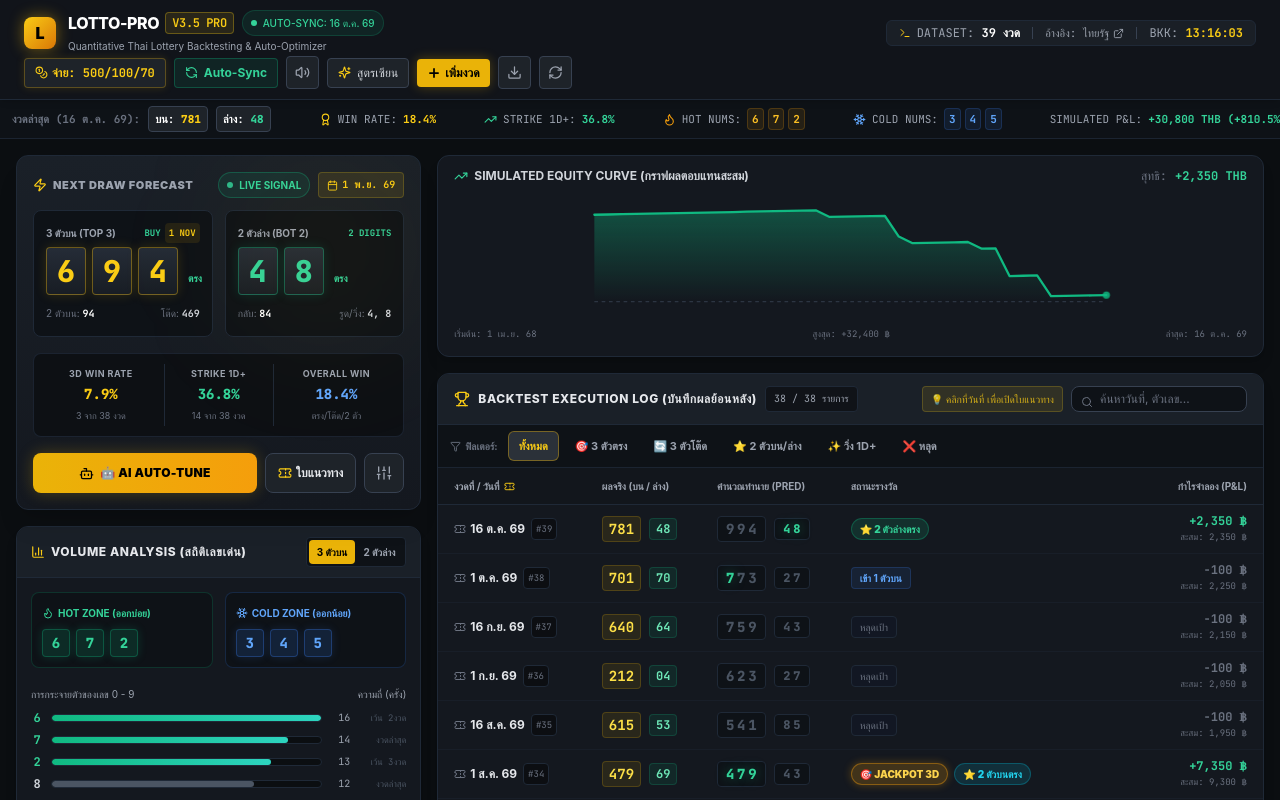
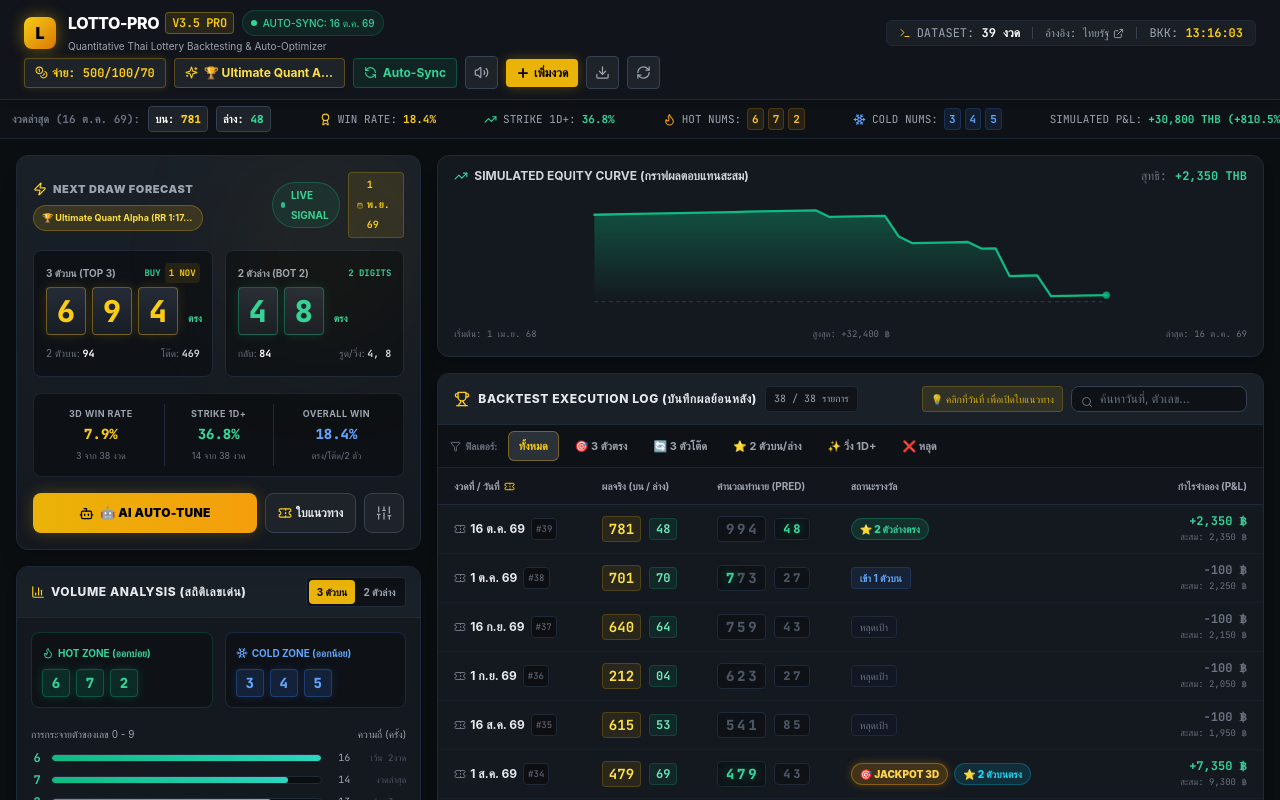
Before and after one commit to suteechu/LOTTO-PRO, a React (Vite) app: page / in a window 1280 px wide. Shown: the top 800 px of the page. Built offline with nearby package versions, Linux system fonts and the light colour scheme.

Commit message:
feat: show active preset indicator on navbar, card, and presets modal

```diff
--- a/src/App.tsx
+++ b/src/App.tsx
@@ -10,6 +10,7 @@
 import { AddDrawModal } from './components/AddDrawModal';
 import { PresetsModal } from './components/PresetsModal';
 import { PayoutSettingsModal } from './components/PayoutSettingsModal';
+import { matchCurrentPreset } from './data/presets';
 import {
   getStoredLotteryData,
   saveStoredLotteryData,
@@ -47,6 +48,10 @@
     } catch {}
     return DEFAULT_PAYOUT_CONFIG;
   });
+
+  // Current active preset detector
+  const activePreset = useMemo(() => matchCurrentPreset(formula), [formula]);
+  const activePresetName = activePreset ? activePreset.name : '🛠️ ปรับแต่งเอง (Custom)';
 
   // Modals
   const [isTicketOpen, setIsTicketOpen] = useState(false);
@@ -205,6 +210,7 @@
         drawCount={draws.length}
         latestDate={latestDraw.date}
         payoutConfig={payoutConfig}
+        activePresetName={activePresetName}
       />
 
       {/* Sync Toast Notification */}
@@ -240,6 +246,7 @@
             onToggleParams={() => setShowParams(prev => !prev)}
             onOpenTicket={handleOpenNextTicket}
             latestDate={latestDraw.date}
+            activePresetName={activePresetName}
           />
 
           {/* Formula Parameters Drawer */}
@@ -307,6 +314,7 @@
           setFormula(newFormula);
           setShowParams(true);
         }}
+        currentFormula={formula}
       />
 
       <PayoutSettingsModal
--- a/src/components/Navbar.tsx
+++ b/src/components/Navbar.tsx
@@ -13,6 +13,7 @@
   drawCount: number;
   latestDate: string;
   payoutConfig: PayoutConfig;
+  activePresetName?: string;
 }
 
 export const Navbar: React.FC<NavbarProps> = ({
@@ -24,7 +25,8 @@
   onAutoSync,
   drawCount,
   latestDate,
-  payoutConfig
+  payoutConfig,
+  activePresetName
 }) => {
   const [soundOn, setSoundOn] = useState(isSoundEnabled());
   const [time, setTime] = useState<string>('');
@@ -44,6 +46,10 @@
     setSoundOn(nextState);
     if (nextState) playTerminalBeep(900, 0.08);
   };
+
+  const shortPresetName = activePresetName
+    ? activePresetName.split('(')[0].trim()
+    : 'สูตรเซียน';
 
   return (
     <nav className="border-b border-gray-800 bg-[#12161c] px-3 sm:px-6 py-2.5 flex flex-wrap justify-between items-center sticky top-0 z-40 backdrop-blur-md bg-opacity-95 shadow-md">
@@ -104,6 +110,21 @@
           <span>จ่าย: {payoutConfig.direct3D}/{payoutConfig.tod3D}/{payoutConfig.direct2D}</span>
         </button>
 
+        {/* Preset Selector Pill */}
+        <button
+          onClick={() => {
+            playTerminalBeep(700);
+            onOpenPresets();
+          }}
+          title={`สูตรที่ใช้อยู่: ${activePresetName || 'สูตรเซียน'} (คลิกเพื่อเปลี่ยน)`}
+          className="flex items-center gap-1.5 bg-[#1e2329] hover:bg-[#282e37] text-gray-200 hover:text-white px-2.5 py-1.5 rounded text-xs font-medium border border-yellow-500/30 transition-all shadow-sm"
+        >
+          <Sparkles size={13} className="text-yellow-400" />
+          <span className="hidden sm:inline font-bold text-yellow-300 max-w-[130px] truncate">
+            {shortPresetName}
+          </span>
+        </button>
+
         {/* Auto Sync Button */}
         <button
           onClick={() => {
@@ -123,17 +144,6 @@
           className="p-1.5 sm:p-2 rounded bg-[#1e2329] hover:bg-[#2b3139] border border-gray-700 text-gray-400 hover:text-yellow-400 transition-colors"
         >
           {soundOn ? <Volume2 size={15} /> : <VolumeX size={15} />}
-        </button>
-
-        <button
-          onClick={() => {
-            playTerminalBeep(700);
-            onOpenPresets();
-          }}
-          className="flex items-center gap-1.5 bg-[#1e2329] hover:bg-[#2b3139] text-gray-300 hover:text-white px-2.5 py-1.5 rounded text-xs font-medium border border-gray-700 transition-colors"
-        >
-          <Sparkles size={13} className="text-yellow-400" />
-          <span className="hidden sm:inline">สูตรเซียน</span>
         </button>
 
         <button
--- a/src/components/PredictionHero.tsx
+++ b/src/components/PredictionHero.tsx
@@ -18,6 +18,7 @@
   onToggleParams: () => void;
   onOpenTicket: () => void;
   latestDate: string;
+  activePresetName?: string;
 }
 
 export function getNextDrawSchedule(latestDate: string) {
@@ -69,7 +70,8 @@
   showParams,
   onToggleParams,
   onOpenTicket,
-  latestDate
+  latestDate,
+  activePresetName
 }) => {
   const nextSchedule = getNextDrawSchedule(latestDate);
 
@@ -94,9 +96,12 @@
 
       {/* Top Header */}
       <div className="flex justify-between items-center mb-3">
-        <div className="flex items-center gap-1.5">
+        <div className="flex items-center gap-1.5 flex-wrap">
           <Zap size={14} className="text-yellow-400" />
           <p className="text-gray-400 text-[11px] font-black uppercase tracking-wider">Next Draw Forecast</p>
+          <span className="text-[9px] font-bold text-yellow-300 bg-yellow-500/15 border border-yellow-500/30 px-2 py-0.5 rounded-full max-w-[170px] truncate" title={activePresetName}>
+            {activePresetName || 'สูตรเซียน'}
+          </span>
         </div>
         <div className="flex items-center gap-2">
           <span className="text-emerald-400 text-[10px] font-bold flex items-center gap-1.5 px-2 py-0.5 rounded-full bg-emerald-500/10 border border-emerald-500/30">
--- a/src/components/PresetsModal.tsx
+++ b/src/components/PresetsModal.tsx
@@ -1,6 +1,6 @@
 import React from 'react';
-import { X, Sparkles, Check, ArrowRight } from 'lucide-react';
-import { PRESET_FORMULAS } from '../data/presets';
+import { X, Sparkles, Check, ArrowRight, CheckCircle2 } from 'lucide-react';
+import { PRESET_FORMULAS, matchCurrentPreset } from '../data/presets';
 import { FormulaState } from '../types';
 import { playTerminalBeep, playSuccessChime } from '../utils/sound';
 
@@ -8,23 +8,34 @@
   isOpen: boolean;
   onClose: () => void;
   onSelectPreset: (formula: FormulaState) => void;
+  currentFormula: FormulaState;
 }
 
 export const PresetsModal: React.FC<PresetsModalProps> = ({
   isOpen,
   onClose,
-  onSelectPreset
+  onSelectPreset,
+  currentFormula
 }) => {
   if (!isOpen) return null;
+
+  const activePreset = matchCurrentPreset(currentFormula);
 
   return (
     <div className="fixed inset-0 z-50 bg-black/80 backdrop-blur-sm flex items-center justify-center p-4 animate-in fade-in">
       <div className="bg-[#181d24] border border-gray-700 rounded-2xl max-w-lg w-full shadow-2xl overflow-hidden relative text-white">
         {/* Header */}
         <div className="px-5 py-4 bg-[#1e2329] border-b border-gray-800 flex justify-between items-center">
+          <div>
             <div className="flex items-center gap-2">
               <Sparkles size={16} className="text-yellow-400" />
-            <h2 className="text-sm font-bold uppercase tracking-wider text-white">คลังสูตรเซียน (Battle-Tested Presets)</h2>
+              <h2 className="text-sm font-bold uppercase tracking-wider text-white">
+                คลังสูตรเซียน (Battle-Tested Presets)
+              </h2>
+            </div>
+            <p className="text-[11px] text-gray-400 mt-0.5">
+              สูตรที่ใช้อยู่ขณะนี้: <strong className="text-yellow-400 font-bold">{activePreset ? activePreset.name : '🛠️ สูตรปรับแต่งเอง (Custom)'}</strong>
+            </p>
           </div>
           <button
             onClick={() => {
@@ -39,7 +50,10 @@
 
         {/* Presets List */}
         <div className="p-5 space-y-3 max-h-[460px] overflow-y-auto">
-          {PRESET_FORMULAS.map((preset) => (
+          {PRESET_FORMULAS.map((preset) => {
+            const isActive = activePreset?.id === preset.id;
+
+            return (
               <div
                 key={preset.id}
                 onClick={() => {
@@ -47,27 +61,43 @@
                   onSelectPreset(preset.formula);
                   onClose();
                 }}
-              className="bg-[#0e1217] hover:bg-[#1f2631] border border-gray-800 hover:border-yellow-500/50 rounded-xl p-3.5 transition-all cursor-pointer group flex justify-between items-center gap-4"
+                className={`border rounded-xl p-3.5 transition-all cursor-pointer group flex justify-between items-center gap-4 ${
+                  isActive
+                    ? 'bg-yellow-500/10 border-yellow-500 shadow-[0_0_15px_rgba(234,179,8,0.2)] ring-1 ring-yellow-500/50'
+                    : 'bg-[#0e1217] hover:bg-[#1f2631] border-gray-800 hover:border-yellow-500/40'
+                }`}
               >
                 <div className="flex-1">
-                <div className="flex items-center gap-2 mb-1">
-                  <h3 className="font-bold text-xs text-white group-hover:text-yellow-400 transition-colors">
+                  <div className="flex items-center gap-2 mb-1 flex-wrap">
+                    <h3 className={`font-bold text-xs transition-colors ${
+                      isActive ? 'text-yellow-400' : 'text-white group-hover:text-yellow-400'
+                    }`}>
                       {preset.name}
                     </h3>
                     <span className="text-[9px] font-bold font-mono px-1.5 py-0.5 rounded bg-yellow-500/10 text-yellow-400 border border-yellow-500/20">
                       {preset.winRateTag}
                     </span>
+                    {isActive && (
+                      <span className="text-[9px] font-black font-mono px-2 py-0.5 rounded-full bg-emerald-500/20 text-emerald-400 border border-emerald-500/40 flex items-center gap-1 animate-pulse">
+                        <CheckCircle2 size={10} /> ใช้งานอยู่ (ACTIVE)
+                      </span>
+                    )}
                   </div>
                   <p className="text-[11px] text-gray-400 leading-relaxed">
                     {preset.description}
                   </p>
                 </div>
 
-              <div className="w-8 h-8 rounded-lg bg-gray-800/80 group-hover:bg-yellow-500 group-hover:text-black flex items-center justify-center text-gray-400 transition-colors shrink-0">
-                <ArrowRight size={15} />
+                <div className={`w-8 h-8 rounded-lg flex items-center justify-center transition-colors shrink-0 ${
+                  isActive
+                    ? 'bg-yellow-500 text-black shadow-md'
+                    : 'bg-gray-800/80 group-hover:bg-yellow-500 group-hover:text-black text-gray-400'
+                }`}>
+                  {isActive ? <Check size={16} strokeWidth={3} /> : <ArrowRight size={15} />}
                 </div>
               </div>
-          ))}
+            );
+          })}
         </div>
       </div>
     </div>
--- a/src/data/presets.ts
+++ b/src/data/presets.ts
@@ -1,10 +1,10 @@
-import { PresetFormula } from '../types';
+import { PresetFormula, FormulaState } from '../types';
 
 export const PRESET_FORMULAS: PresetFormula[] = [
   {
     id: 'ultimate-quant-alpha',
     name: '🏆 Ultimate Quant Alpha (RR 1:17.4 | High P&L)',
-    description: 'สูตรอัลฟ่าคำนวณถ่วงน้ำหนักความไม่สมมาตร (Asymmetric RR) สถิติจริงเข้า 3 ตัวตรง 3 ครั้ง และ 2 ตัวตรง 8 ครั้ง ROI +1,640%',
+    description: 'สูตรอัลฟ่าคำนวณถ่วงน้ำหนักความไม่สมมาตร (Asymmetric RR) สถิติจริงเข้า 3 ตัวตรง 3 งวด และ 2 ตัวตรง 8 งวด ROI +1,640%',
     targetMode: 'both',
     winRateTag: 'ROI +1,640% (Top RR)',
     formula: {
@@ -72,3 +72,19 @@
     }
   }
 ];
+
+export function matchCurrentPreset(formula: FormulaState): PresetFormula | null {
+  for (const preset of PRESET_FORMULAS) {
+    const pf = preset.formula;
+    if (
+      pf.digit1.v1 === formula.digit1.v1 && pf.digit1.v2 === formula.digit1.v2 && pf.digit1.c === formula.digit1.c &&
+      pf.digit2.v1 === formula.digit2.v1 && pf.digit2.v2 === formula.digit2.v2 && pf.digit2.c === formula.digit2.c &&
+      pf.digit3.v1 === formula.digit3.v1 && pf.digit3.v2 === formula.digit3.v2 && pf.digit3.c === formula.digit3.c &&
+      pf.bot1.v1 === formula.bot1.v1 && pf.bot1.v2 === formula.bot1.v2 && pf.bot1.c === formula.bot1.c &&
+      pf.bot2.v1 === formula.bot2.v1 && pf.bot2.v2 === formula.bot2.v2 && pf.bot2.c === formula.bot2.c
+    ) {
+      return preset;
+    }
+  }
+  return null;
+}
```
Lines whose indentation alone changed are shown as unchanged.
